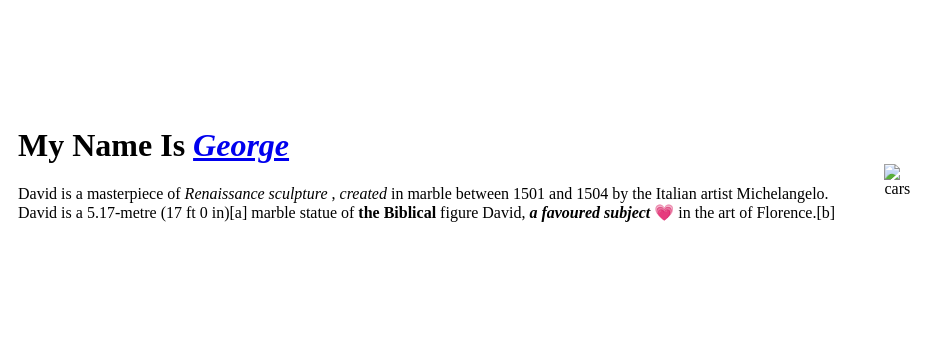
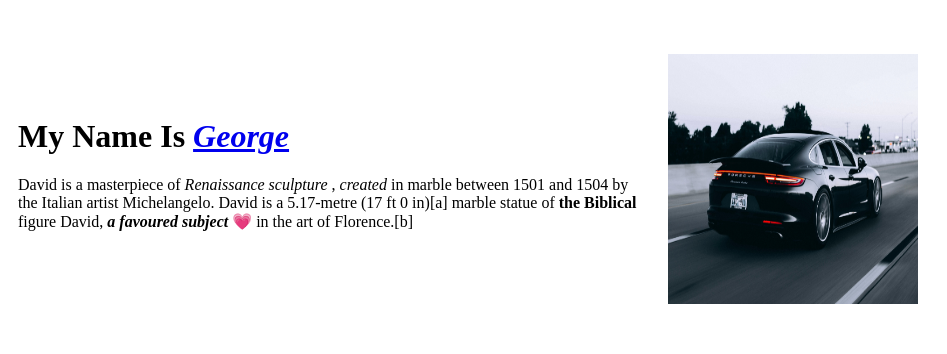
Before and after one commit to Mamulazz/just-site, a plain HTML site: page index.html in a window 1280 px wide. Shown: the top 354 px of the page, 333-1280 px from the left. Drawn offline with Linux system fonts and the light colour scheme; files whose address does not match are found by name.

Commit message:
Update index.html

```diff
--- a/index.html
+++ b/index.html
@@ -16,7 +16,7 @@
              <b>the Biblical</b> figure David,
              <strong><em>a favoured subject</em></strong> 💗 in the art of Florence.[b]</p>
              <br></td>
-             <td><img src="img/HTML-personal%20site/img/campbell-3ZUsNJhi_Ik-unsplash.jpg" alt="cars" width="250" height="250"></td>
+             <td><img src="img/campbell-3ZUsNJhi_Ik-unsplash.jpg" alt="cars" width="250" height="250"></td>
       </tr>
     </table>
         <br>
```
